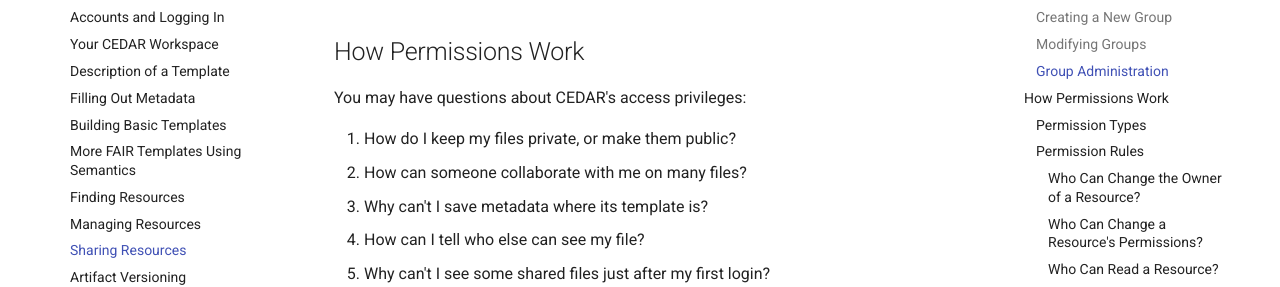
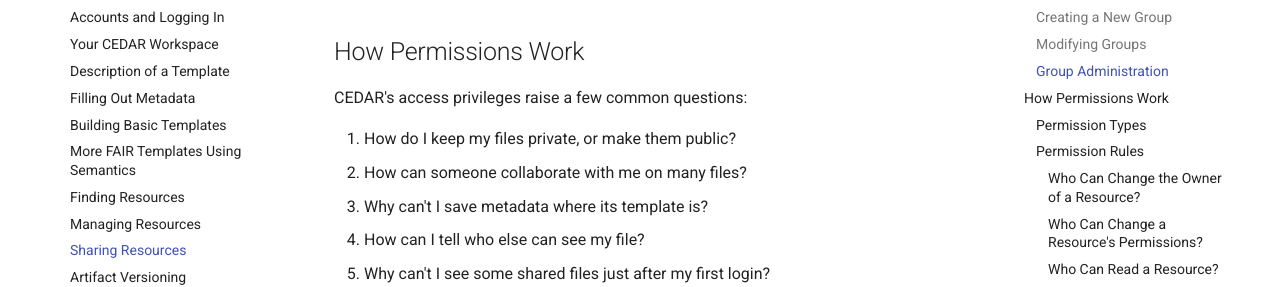
Before and after one commit to metadatacenter/cedar-mkdocs, an MkDocs documentation site: the page built from docs/user-guide/sharing-resources.md, in a window 1280 px wide and 900 px high, scrolled down 3750 px. Shown: the part 172-459 px from the top of the window. Built offline with MkDocs 1.6.1 and Material for MkDocs 9.7.7, drawn with Linux system fonts in a browser that asks for light colours; comment, search, counter and statistics services are not loaded.

Commit message:
Reword the permissions-section lead-in
Frame the list of access-privilege questions as the section's own
framing rather than "You may have questions."

Co-Authored-By: Claude Opus 4.8 <noreply@anthropic.com>

```diff
--- a/docs/user-guide/sharing-resources.md
+++ b/docs/user-guide/sharing-resources.md
@@ -75,7 +75,7 @@ the People list.
 
 ## How Permissions Work
 
-You may have questions about CEDAR's access privileges:
+CEDAR's access privileges raise a few common questions:
 
 1. How do I keep my files private, or make them public?
 2. How can someone collaborate with me on many files?
```
